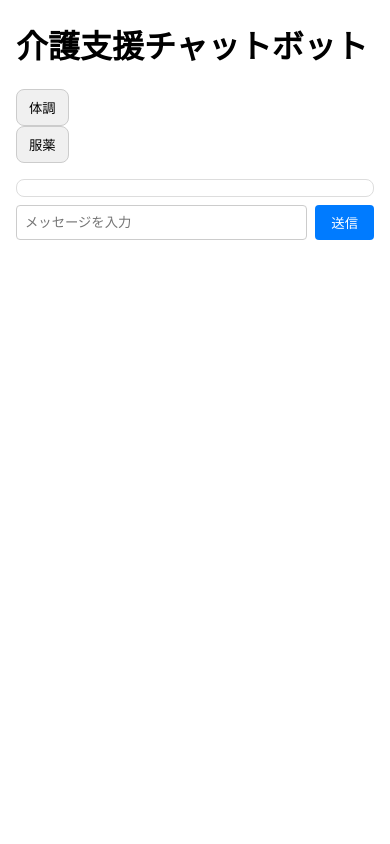
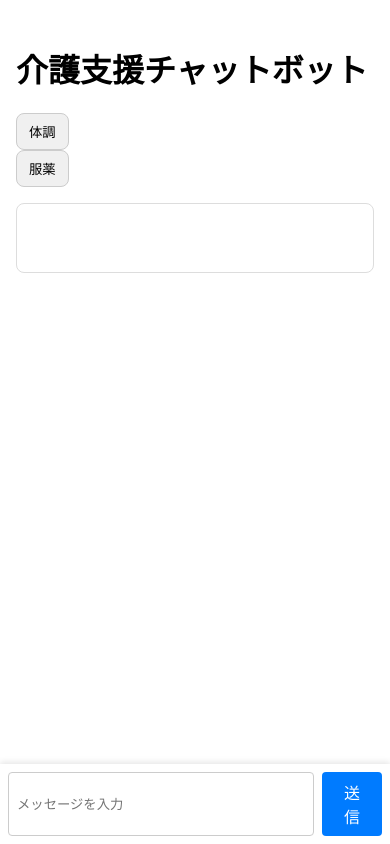
Before and after one commit to MitsunoriFukuchi692/KigosienChatbot_0621, a Flask app: page /ja/chatbot/ in a window 390 px wide. Run offline with Flask 3, Linux system fonts and the light colour scheme.

Commit message:
Ensure viewport meta and correct CSS link for mobile layout

```diff
--- a/static/css/style.css
+++ b/static/css/style.css
@@ -101,3 +101,30 @@ body {
 #tts-bar.hidden {
   display: none;
 }
+
+/* モバイル：送信エリアを固定 */
+#input-area {
+  position: fixed;
+  bottom: 0;
+  left: 0;
+  width: 100%;
+  display: flex;
+  gap: 8px;
+  padding: 8px;
+  background: #fff;
+  box-shadow: 0 -2px 6px rgba(0,0,0,0.1);
+  box-sizing: border-box;
+  z-index: 100;
+}
+
+/* チャット領域：下部固定エリア分の余白 */
+#chat-container {
+  padding-bottom: 60px;
+}
+
+/* 送信ボタンを大きく */
+#send-btn {
+  flex-shrink: 0;
+  width: 60px;
+  font-size: 16px;
+}
--- a/templates/ja/chatbot.html
+++ b/templates/ja/chatbot.html
@@ -2,9 +2,12 @@
 <html lang="ja">
 <head>
   <meta charset="UTF-8">
+　<meta name="viewport" content="width=device-width, initial-scale=1">
   <title>介護支援チャットボット</title>
   <link rel="stylesheet" href="/static/css/style.css">
+
 </head>
+
 <body>
   <header>
     <h1>介護支援チャットボット</h1>
```
